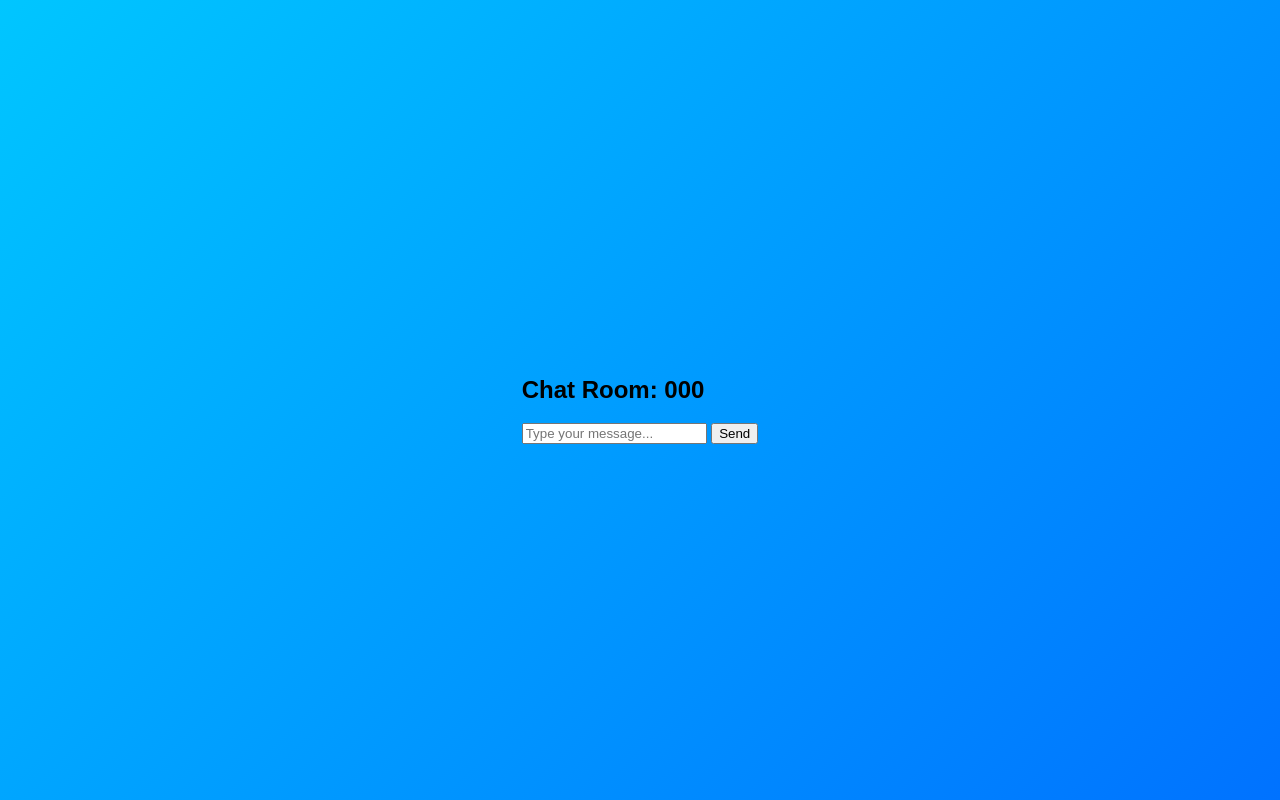
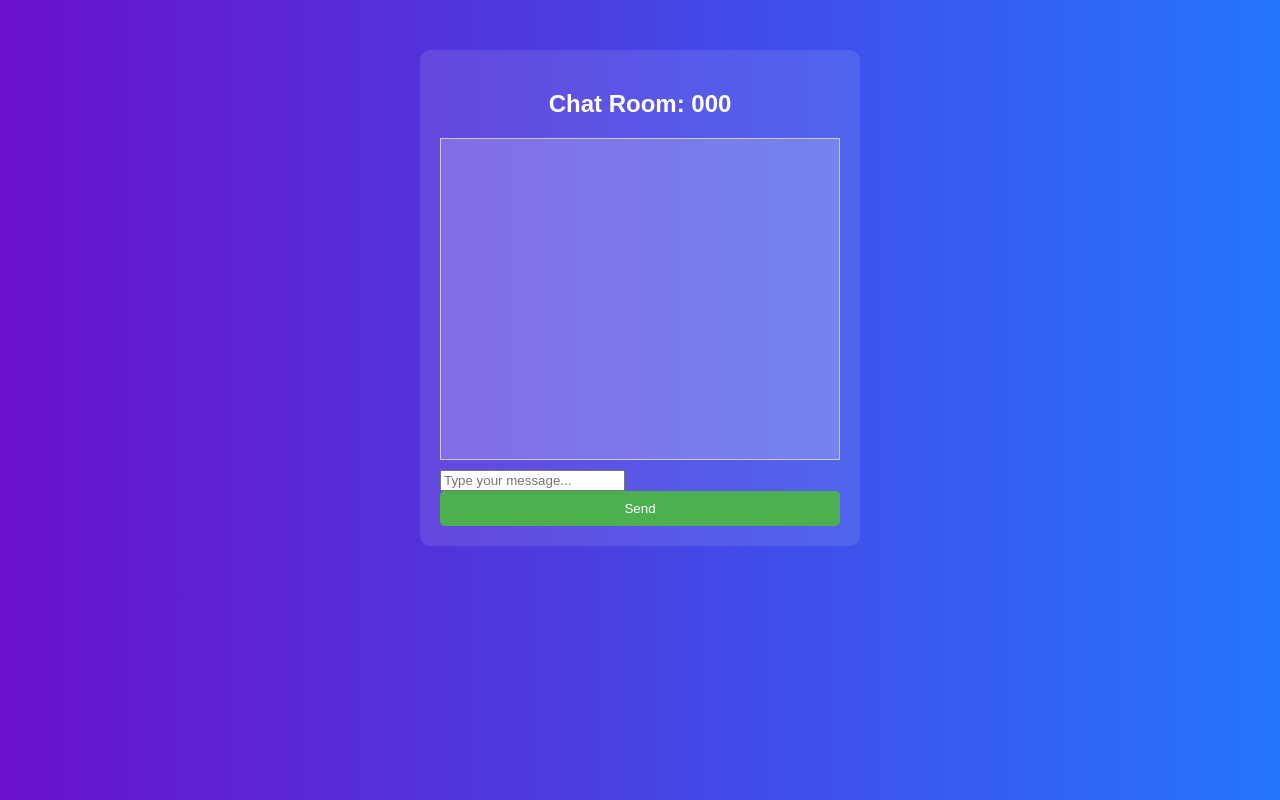
Before and after one commit to Arup783360/new, a Flask app: template templates/room.html in a window 1280 px wide. Run offline with Flask 3, Linux system fonts and the light colour scheme; the template is opened without the code that fills it: most values are stand-ins (such as "Sample title", 1, 10 or a date in 2020); some libraries are stand-ins or nearby versions.

Commit message:
Update style.css

```diff
--- a/static/css/style.css
+++ b/static/css/style.css
@@ -1,84 +1,50 @@
-/* General Styles */
 body {
     font-family: Arial, sans-serif;
-    background: linear-gradient(135deg, #00c6ff, #0072ff); /* Gradient background */
-    height: 100vh;
     margin: 0;
-    display: flex;
-    align-items: center;
-    justify-content: center;
+    padding: 0;
+    background: linear-gradient(to right, #6a11cb, #2575fc);
+    color: white;
 }
 
-.container {
-    width: 400px; /* Set a fixed width for the container */
+.container, .login-container, .chat-container {
+    max-width: 400px;
+    margin: 50px auto;
     padding: 20px;
-    background: white;
     border-radius: 10px;
-    box-shadow: 0 2px 10px rgba(0, 0, 0, 0.2);
+    background-color: rgba(255, 255, 255, 0.1);
 }
 
-h3 {
+h1, h2 {
     text-align: center;
-    margin-bottom: 20px;
 }
 
-/* Login Form Styles */
-.buttons {
-    display: flex;
-    flex-direction: column;
-}
-
-input[type="text"],
-input[type="password"] {
+input[type="text"], input[type="password"], input[type="text"]:focus, input[type="password"]:focus {
+    width: 100%;
     padding: 10px;
     margin: 10px 0;
-    border: 1px solid #ddd;
+    border: none;
     border-radius: 5px;
 }
 
-input[type="text"]:focus,
-input[type="password"]:focus {
-    border-color: #0072ff; /* Focus effect */
-    outline: none;
-}
-
-/* Chat Room Styles */
-.message-box {
-    background: white;
-    border-radius: 10px;
-    padding: 20px;
-    box-shadow: 0 2px 10px rgba(0, 0, 0, 0.2);
-    max-height: 500px;
-    overflow-y: auto;
-}
-
-.messages {
-    margin-bottom: 10px;
-}
-
-.inputs {
-    display: flex;
-    justify-content: space-between;
-}
-
-.send-btn {
-    background-color: #4CAF50; /* Green */
+button {
+    width: 100%;
+    padding: 10px;
+    border: none;
+    border-radius: 5px;
+    background-color: #4CAF50;
     color: white;
-    border: none;
-    padding: 10px 15px;
-    text-align: center;
-    text-decoration: none;
-    display: inline-block;
-    font-size: 16px;
     cursor: pointer;
 }
 
-/* Message Styles */
-.text {
-    margin: 5px 0;
+button:hover {
+    background-color: #45a049;
 }
 
-.muted {
-    color: #888;
-    font-size: 0.8em;
+#messages {
+    height: 300px;
+    overflow-y: scroll;
+    border: 1px solid #ccc;
+    padding: 10px;
+    margin-bottom: 10px;
+    background: rgba(255, 255, 255, 0.2);
 }
```
